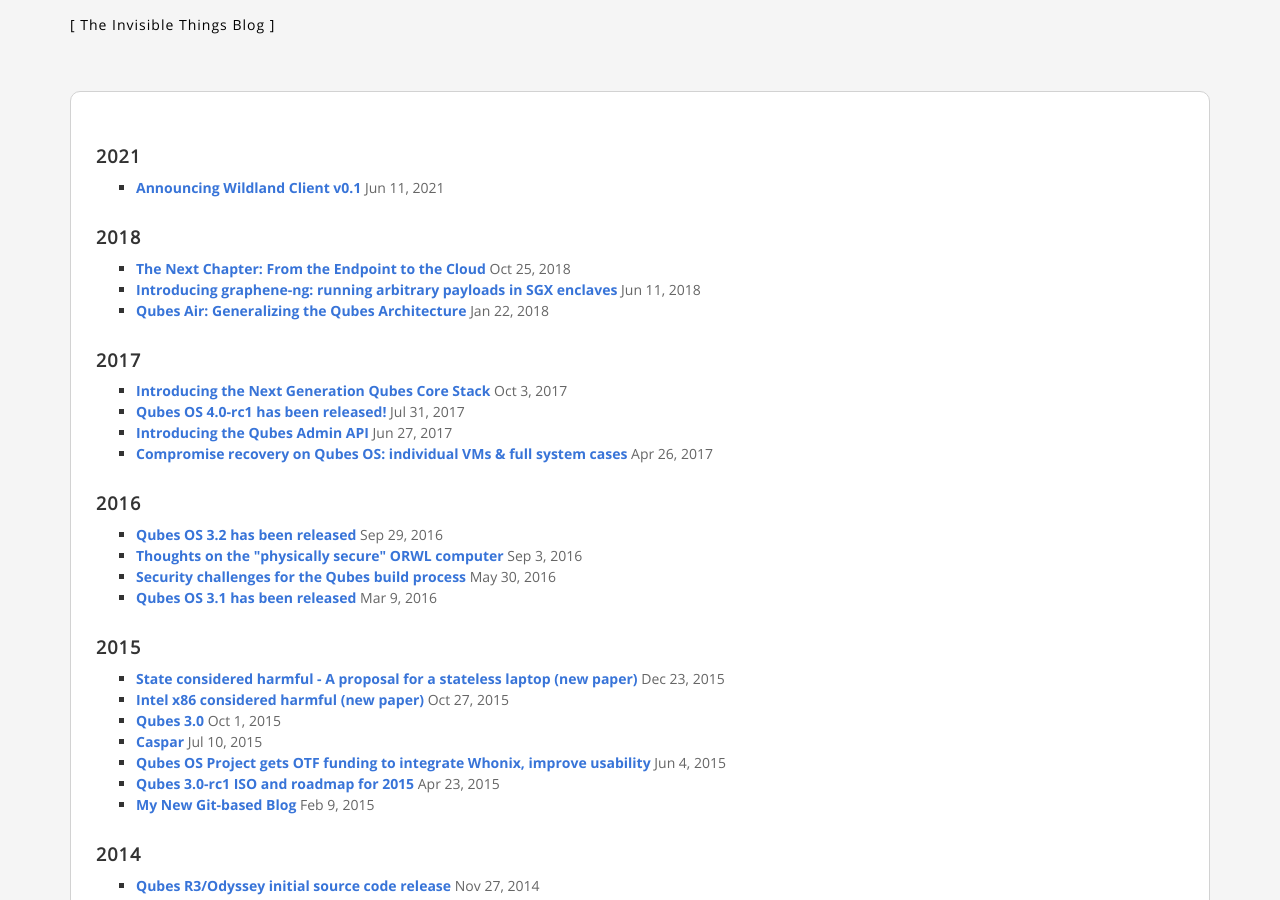
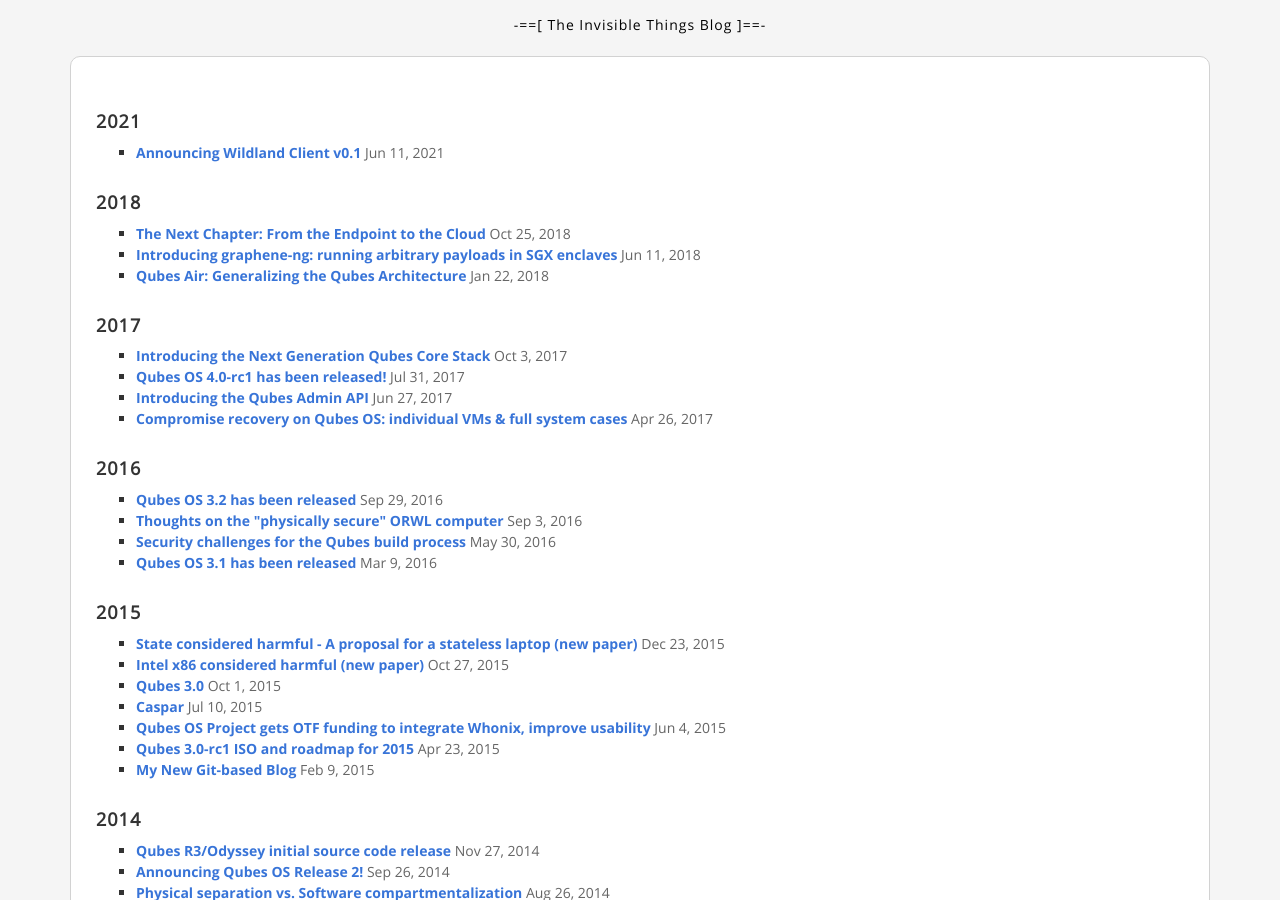
Before and after one commit to rootkovska/rootkovska.github.io, a Jekyll site: the page built from blog.html, in a window 1280 px wide and 900 px high. Built offline with Jekyll 4.4.1, drawn with Linux system fonts in a browser that asks for light colours.

Commit message:
Further layout update

```diff
--- a/_includes/header.html
+++ b/_includes/header.html
@@ -2,8 +2,8 @@
 <nav class="navbar navbar-custom navbar-static-top">
   <div class="container">
 
-    <div id="navbar" class="navbar-collapse collapse">
-      <p> [ {{ site.title }} ] </p>
+    <div id="navbar" class="navbar-collapse collapse text-center">
+      <p> -==[ {{ site.title }} ]==- </p>
     </div><!--/.nav-collapse -->
   </div>
 </nav>
--- a/_layouts/page.html
+++ b/_layouts/page.html
@@ -4,8 +4,6 @@
   <body>
     {% include header.html %}
     <div class="container">
-      <h1 class="more-top add-left">
-      </h1>
       <div class="white-box more-bottom">
           <article class="post-content">
               {{ content }}
--- a/_layouts/post.html
+++ b/_layouts/post.html
@@ -4,9 +4,6 @@
     <body>
       {% include header.html %}
       <div class="container">
-        <div class="row more-top">
-        </div>
-
         <div class="more-bottom white-box page-content">
           <div class="row">
             <div class="col-lg-10 col-md-10 col-xs-10">
```
